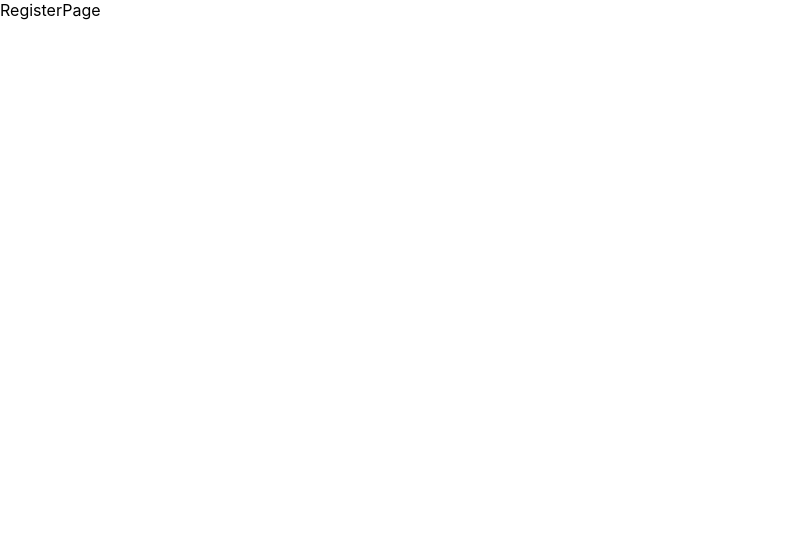
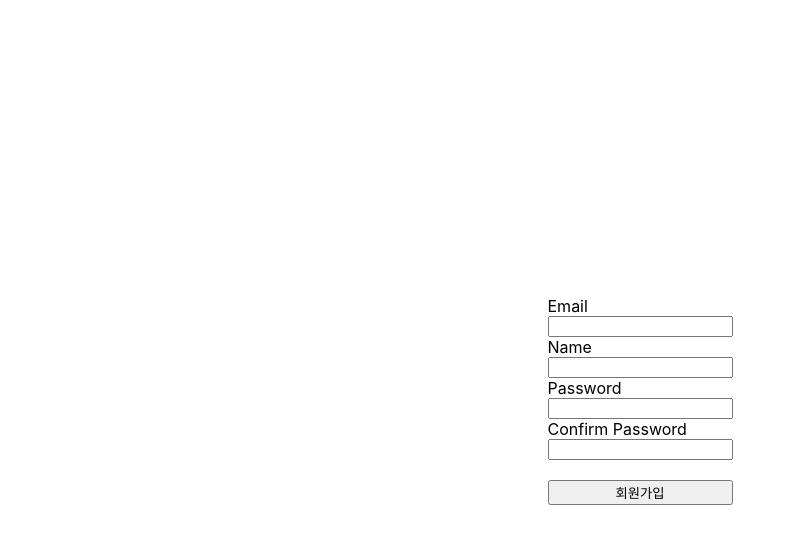
Before and after one commit to hannabananah/node.js-React-boiler-plate, a React (Create React App) app in the folder client/: page /register in a window 1280 px wide. Shown: the top 544 px of the page, without its empty margins (0-795 px from the left). Built offline with nearby package versions, Linux system fonts and the light colour scheme.

Commit message:
🐛 로그인, 회원가입 버그 해결

```diff
--- a/client/src/_actions/types.js
+++ b/client/src/_actions/types.js
@@ -1 +1,3 @@
 export const LOGIN_USER = "login_user";
+export const REGISTER_USER = "register_user";
+export const AUTH_USER = "auth_user";
--- a/client/src/_actions/user_action.js
+++ b/client/src/_actions/user_action.js
@@ -1,18 +1,48 @@
 import axios from "axios";
-import { LOGIN_USER } from "./types";
+import { LOGIN_USER, REGISTER_USER, AUTH_USER } from "./types";
 
-export const loginUser = (dataToSubmit) => {
+export function loginUser(dataToSubmit) {
   return async (dispatch) => {
     try {
       const res = await axios.post("/api/users/login", dataToSubmit);
       dispatch({
         type: LOGIN_USER,
-        payload: res.data,
+        payload: res.data, // Use res.data directly instead of res
       });
       return res;
     } catch (error) {
-      console.error("Login failed:", error);
+      console.error("Login:", error);
       throw error;
     }
   };
+}
+
+export function registerUser(dataToSubmit) {
+  return async (dispatch) => {
+    try {
+      const res = await axios.post("/api/users/register", dataToSubmit);
+      dispatch({
+        type: REGISTER_USER,
+        payload: res.data, // Use res.data directly instead of res
+      });
+      return res;
+    } catch (error) {
+      console.error("Register failed:", error);
+      throw error;
+    }
+  };
+}
+
+export const auth = () => async (dispatch) => {
+  try {
+    const response = await axios.get("/api/users/auth");
+    dispatch({
+      type: AUTH_USER,
+      payload: response.data,
+    });
+    return response;
+  } catch (error) {
+    console.error("Authentication failed:", error);
+    throw error;
+  }
 };
--- a/client/src/_reducers/user_reducer.js
+++ b/client/src/_reducers/user_reducer.js
@@ -1,14 +1,15 @@
-import { LOGIN_USER } from "../_actions/types";
+import { LOGIN_USER, REGISTER_USER, AUTH_USER } from "../_actions/types";
 
-const initialState = {};
-
-export default function userReducer(state = initialState, action) {
+const userReducer = (state = {}, action) => {
   switch (action.type) {
     case LOGIN_USER:
       return { ...state, loginSuccess: action.payload };
-      break;
-
+    case REGISTER_USER:
+      return { ...state, register: action.payload };
+    case AUTH_USER:
+      return { ...state, userData: action.payload };
     default:
       return state;
   }
-}
+};
+export default userReducer;
--- a/client/src/components/views/LoginPage/LoginPage.js
+++ b/client/src/components/views/LoginPage/LoginPage.js
@@ -1,8 +1,11 @@
 import React, { useState } from "react";
 import { useDispatch } from "react-redux";
 import { loginUser } from "../../../_actions/user_action";
-function LoginPage(props) {
+import { useNavigate } from "react-router-dom";
+
+function LoginPage() {
   const dispatch = useDispatch();
+  const navigate = useNavigate();
 
   const [email, setEmail] = useState("");
   const [password, setPassword] = useState("");
@@ -15,7 +18,7 @@ function LoginPage(props) {
     setPassword(e.target.value);
   };
 
-  const onSubmitHandler = (e) => {
+  const onSubmitHandler = async (e) => {
     e.preventDefault();
 
     let body = {
@@ -23,14 +26,21 @@ function LoginPage(props) {
       password: password,
     };
 
-    dispatch(loginUser(body)).then((res) => {
+    try {
+      const res = await dispatch(loginUser(body));
+
       console.log(res);
-      if (res.payload && res.payload.loginSuccess) {
-        props.history.push("/");
+      console.log(res.data);
+
+      if (res.data && res.data.loginSuccess) {
+        navigate("/");
       } else {
         alert("Error");
       }
-    });
+    } catch (error) {
+      console.error("Error during login:", error);
+      alert("An error occurred during login");
+    }
   };
 
   return (
--- a/client/src/components/views/RegisterPage/RegisterPage.js
+++ b/client/src/components/views/RegisterPage/RegisterPage.js
@@ -1,7 +1,95 @@
-import React from "react";
+import React, { useState } from "react";
+import { useDispatch } from "react-redux";
+import { registerUser } from "../../../_actions/user_action";
+import { useNavigate } from "react-router-dom";
 
 function RegisterPage() {
-  return <div>RegisterPage</div>;
+  const dispatch = useDispatch();
+  const navigate = useNavigate();
+
+  const [email, setEmail] = useState("");
+  const [password, setPassword] = useState("");
+  const [name, setName] = useState("");
+  const [confirmPassword, setConfirmPassword] = useState("");
+
+  const onEmailHandler = (e) => {
+    setEmail(e.target.value);
+  };
+
+  const onNameHandler = (e) => {
+    setName(e.target.value);
+  };
+
+  const onPasswordHandler = (e) => {
+    setPassword(e.target.value);
+  };
+
+  const onConfirmPasswordHandler = (e) => {
+    setConfirmPassword(e.target.value);
+  };
+
+  const onSubmitHandler = async (e) => {
+    e.preventDefault();
+
+    if (password !== confirmPassword) {
+      return alert("비밀번호와 비밀번호 확인은 같아야 합니다.");
+    }
+
+    let body = {
+      email: email,
+      name: name,
+      password: password,
+    };
+
+    try {
+      const res = await dispatch(registerUser(body));
+
+      console.log(res);
+      console.log(res.data);
+
+      if (res.data && res.data.success) {
+        navigate("/login");
+      } else {
+        console.log(res.data);
+        alert("Failed to sign up");
+      }
+    } catch (error) {
+      console.error("Error during registration:", error);
+      alert("An error occurred during registration");
+    }
+  };
+
+  return (
+    <div
+      style={{
+        display: "flex",
+        justifyContent: "center",
+        alignItems: "center",
+        width: "100%",
+        height: "100vh",
+      }}
+    >
+      <form
+        style={{ display: "flex", flexDirection: "column" }}
+        onSubmit={onSubmitHandler}
+      >
+        <label>Email</label>
+        <input type="email" value={email} onChange={onEmailHandler} />
+        <label>Name</label>
+        <input type="name" value={name} onChange={onNameHandler} />
+        <label>Password</label>
+        <input type="password" value={password} onChange={onPasswordHandler} />
+        <label>Confirm Password</label>
+        <input
+          type="password"
+          value={confirmPassword}
+          onChange={onConfirmPasswordHandler}
+        />
+        <br />
+        <button style={{}}>회원가입</button>
+      </form>
+    </div>
+  );
 }
 
 export default RegisterPage;
```
